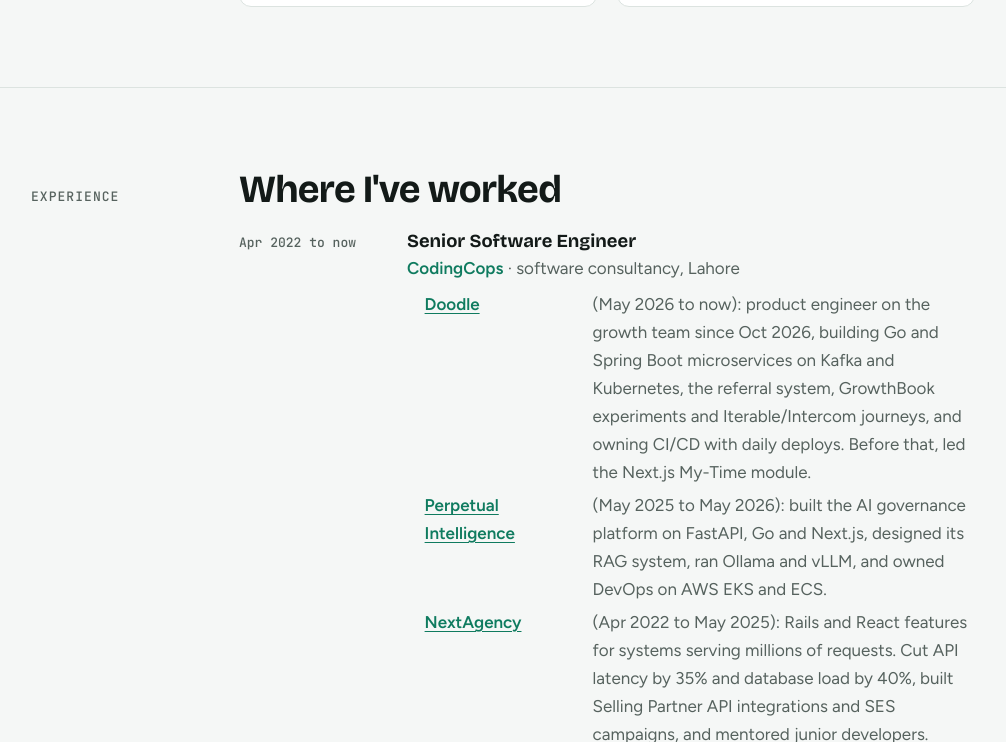
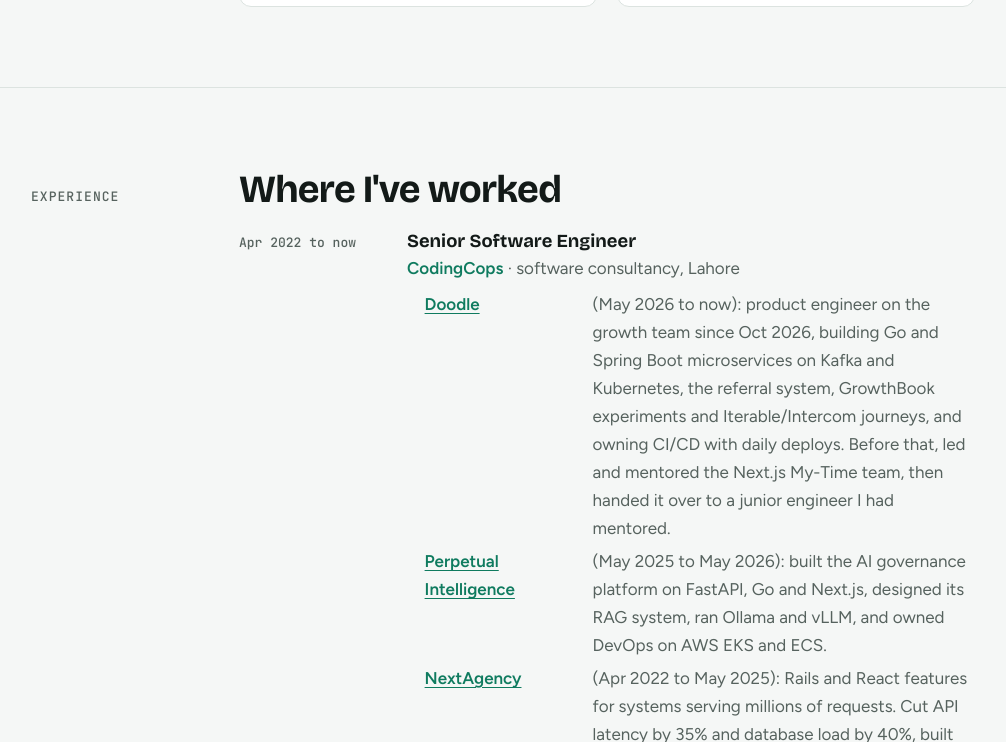
Before and after one commit to half-blood-king/portfiolo, a plain HTML site: page jibran/index.html in a window 1280 px wide. Shown: the part 4719-5461 px from the top of the page, without its empty margins (137-1143 px from the left). Drawn offline with nearby package versions, Linux system fonts and the light colour scheme.

Commit message:
Add My-Time team leadership and handover to Jibran's CV and portfolio
Co-Authored-By: Claude Opus 5.5 <noreply@anthropic.com>
Claude-Session: https://claude.ai/code/session_01YVMkmxYZMc8S1T6kGH4K64

```diff
--- a/jibran/index.html
+++ b/jibran/index.html
@@ -298,6 +298,7 @@ footer .wrap { display: flex; justify-content: space-between; flex-wrap: wrap; g
                 <li>REST and GraphQL APIs for teams and organizations</li>
                 <li>GitHub API integrations</li>
                 <li>Cloudflare Workers for speed and reliability</li>
+                <li>Led and mentored the team, then handed ownership to a junior before moving to growth</li>
               </ul>
               <p class="tags">Next.js · React · TypeScript · GraphQL · Cloudflare</p>
             </div>
@@ -377,7 +378,7 @@ footer .wrap { display: flex; justify-content: space-between; flex-wrap: wrap; g
               <h3>Senior Software Engineer</h3>
               <span class="org">CodingCops</span> <span class="via">· software consultancy, Lahore</span>
               <ul>
-                <li><strong><a href="https://doodle.com/en/" target="_blank" rel="noopener">Doodle</a></strong> (May 2026 to now): product engineer on the growth team since Oct 2026, building Go and Spring Boot microservices on Kafka and Kubernetes, the referral system, GrowthBook experiments and Iterable/Intercom journeys, and owning CI/CD with daily deploys. Before that, led the Next.js My-Time module.</li>
+                <li><strong><a href="https://doodle.com/en/" target="_blank" rel="noopener">Doodle</a></strong> (May 2026 to now): product engineer on the growth team since Oct 2026, building Go and Spring Boot microservices on Kafka and Kubernetes, the referral system, GrowthBook experiments and Iterable/Intercom journeys, and owning CI/CD with daily deploys. Before that, led and mentored the Next.js My-Time team, then handed it over to a junior engineer I had mentored.</li>
                 <li><strong><a href="https://www.perpetual-intelligence.com/" target="_blank" rel="noopener">Perpetual Intelligence</a></strong> (May 2025 to May 2026): built the AI governance platform on FastAPI, Go and Next.js, designed its RAG system, ran Ollama and vLLM, and owned DevOps on AWS EKS and ECS.</li>
                 <li><strong><a href="https://nextagency.com/" target="_blank" rel="noopener">NextAgency</a></strong> (Apr 2022 to May 2025): Rails and React features for systems serving millions of requests. Cut API latency by 35% and database load by 40%, built Selling Partner API integrations and SES campaigns, and mentored junior developers.</li>
               </ul>
```
Also changed, not shown: 1 other file.
